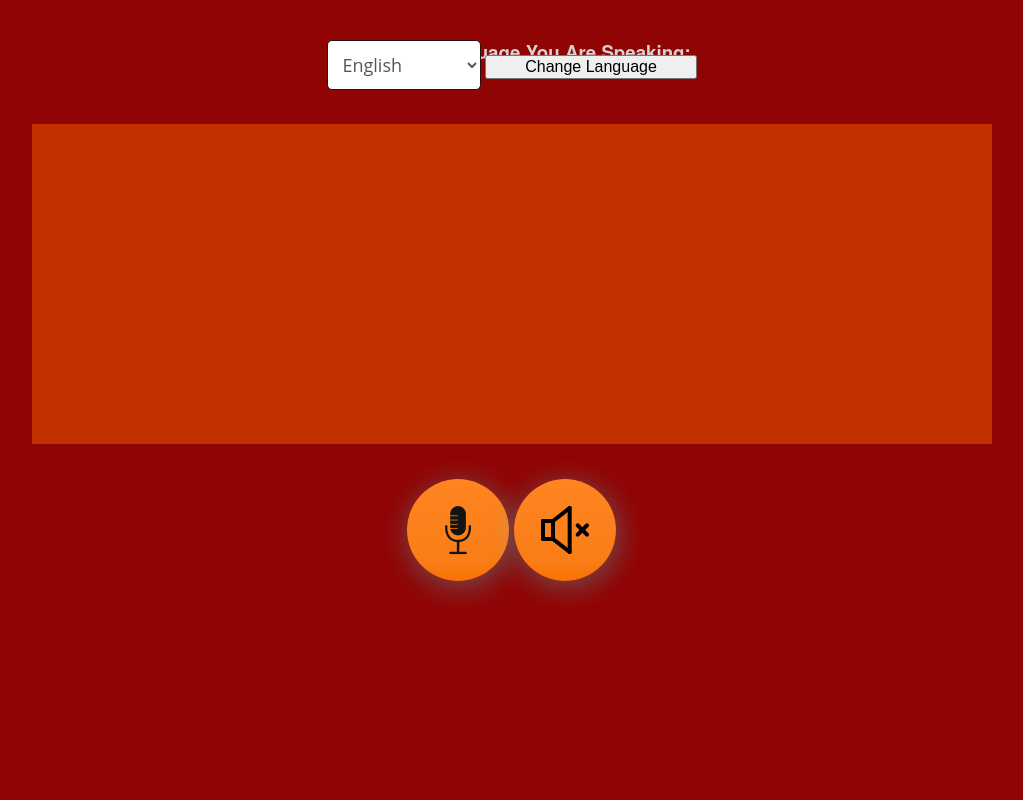
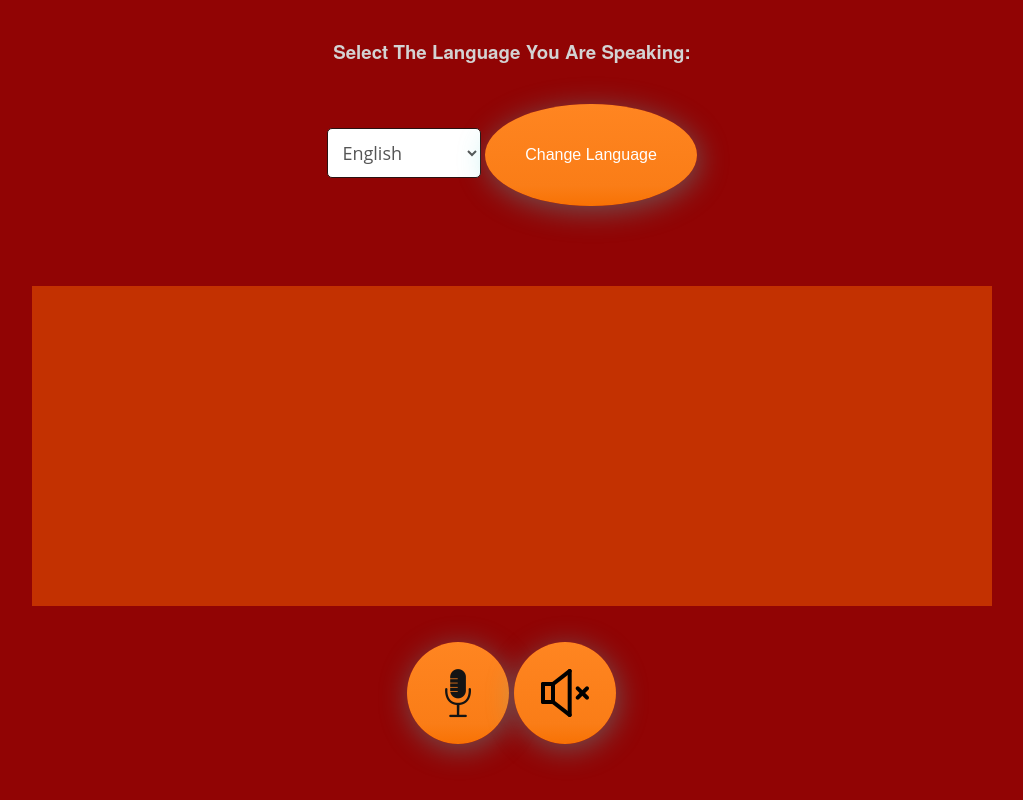
Before and after one commit to SiddharthR0504/MontyHacksVI_Project, a website: page views/index.html in a window 1280 px wide. Shown: the whole page, without its empty margins (128-1151 px from the left). Drawn offline with nearby package versions, Linux system fonts and the light colour scheme; files that its build step writes are made by us from their sources; files whose address does not match are found by name.

Commit message:
Update styles.css

```diff
--- a/public/css/styles.css
+++ b/public/css/styles.css
@@ -88,7 +88,7 @@ h3 {
     align-self: center;
     text-align: center;
     width: 30%;
-    margin-bottom: -10%;
+    margin-bottom: -5%;
 }
 
 #lang-form select{
@@ -122,7 +122,17 @@ h3 {
     text-align: center;
     font-size: 16px;
     width: 55%;
-    margin-bottom: 20%;
+    margin-bottom: 30%;
+    display: inline-block;
+    height: 8vw;
+    border: 0;
+    padding: .7em 1em;
+    margin: 4em auto 3em;
+    border-radius: 100%;
+    text-align: center;
+    color: #fff;
+    background: linear-gradient(180deg, #ff8521 0%, #fa7d17 80%, #f87204 100%);
+    box-shadow: 2px 5px 30px rgba(63, 200, 201, .4);
 }
 
 .fa {
```
